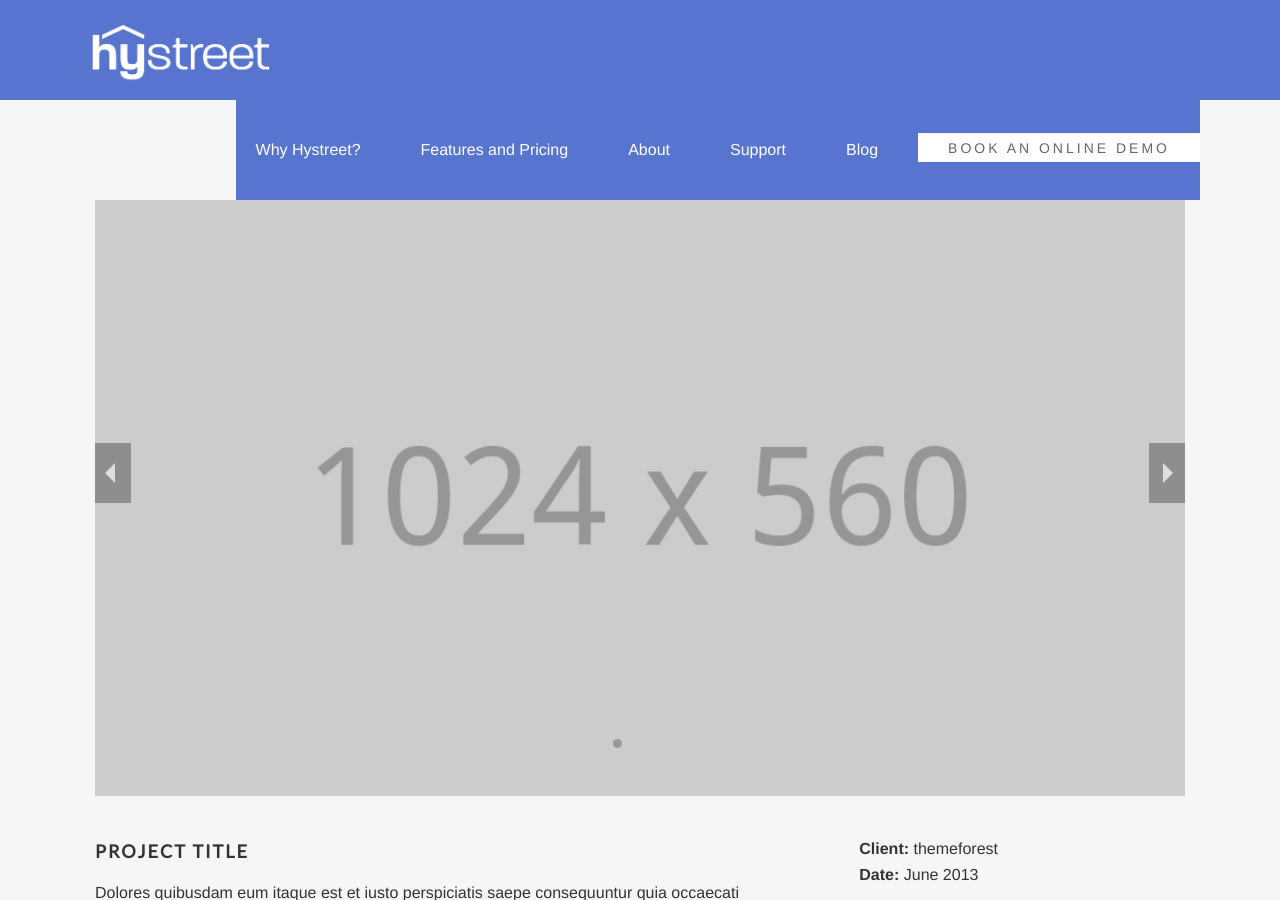
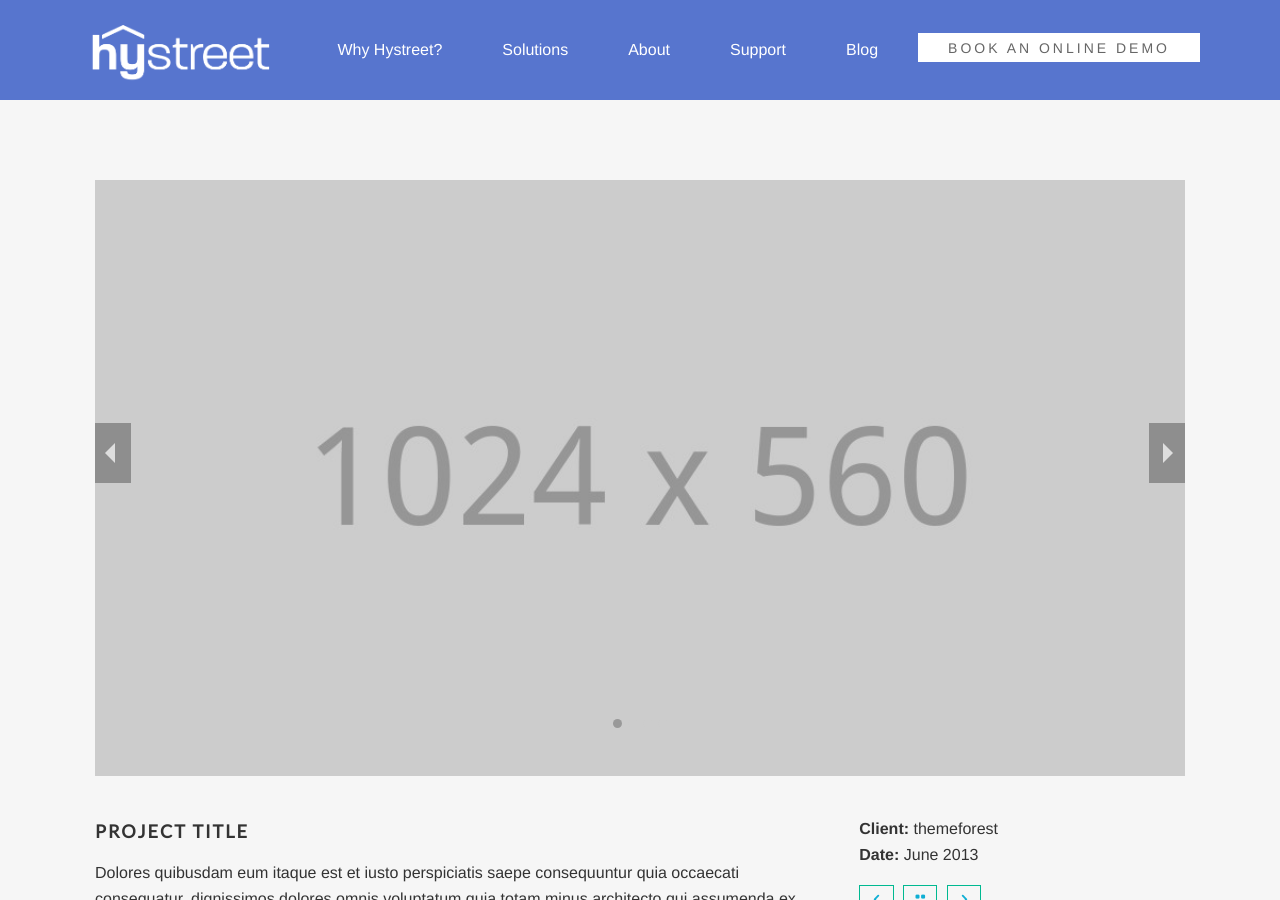
Before and after one commit to hystreet/hystreet.github.io, a Jekyll site: the page built from portfolio-item.html, in a window 1280 px wide and 900 px high. Built offline with Jekyll 4.4.1, drawn with Linux system fonts in a browser that asks for light colours; some web fonts are replaced.

Commit message:
changing back to solutions

```diff
--- a/_data/nav.yml
+++ b/_data/nav.yml
@@ -8,7 +8,7 @@
       path: why-hystreet/our-partners/
     - name: Testimonials
       path: why-hystreet/testimonials/
-- name: Features and Pricing
+- name: Solutions
   path: solutions/
   section_id: solutions
   children:
```
